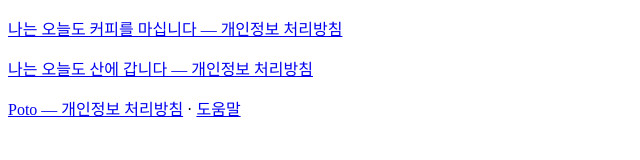
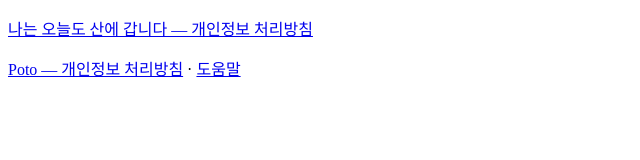
Before and after one commit to roofer929/privacy, a plain HTML site: page index.html in a window 1280 px wide. Shown: the whole page, without its empty margins (0-640 px from the left). Drawn offline with Linux system fonts and the light colour scheme.

Commit message:
목록에서 커피 다이어리 링크를 뺀다
Co-Authored-By: Claude Opus 5.5 <noreply@anthropic.com>

```diff
--- a/index.html
+++ b/index.html
@@ -1,5 +1,5 @@
 <!DOCTYPE html>
 <html lang="ko"><head><meta charset="UTF-8"><title>Privacy Policies</title></head>
-<body><p><a href="coffee-diary/">나는 오늘도 커피를 마십니다 — 개인정보 처리방침</a></p>
+<body>
 <p><a href="hiking-diary/">나는 오늘도 산에 갑니다 — 개인정보 처리방침</a></p>
 <p><a href="poto/">Poto — 개인정보 처리방침</a> · <a href="poto/support/">도움말</a></p></body></html>
```
